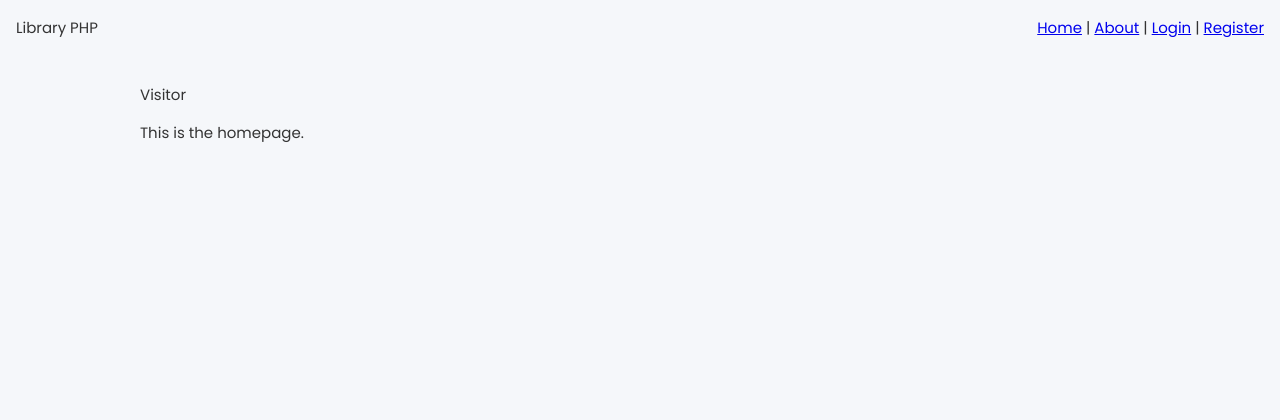
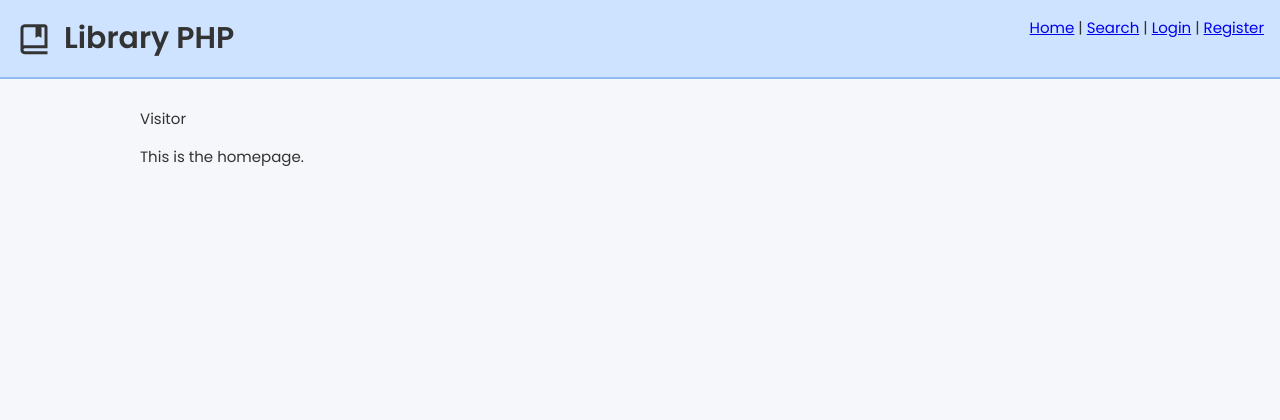
Before and after one commit to JesperD17/Library-php, a PHP site: page / in a window 1280 px wide. Shown: the top 420 px of the page. Run offline with PHP 8.4, Linux system fonts and the light colour scheme.

Commit message:
Added: Authcheck functions and 403 page, better template html structure and small css changes.

```diff
--- a/actions/auth/checkedLogin.php
+++ /dev/null
@@ -1,5 +0,0 @@
-<?php
-    function index() {
-        return ['Alice', 'Bob', 'Charlie'];
-    }
-?>
--- a/actions/auth/loginUser.php
+++ b/actions/auth/loginUser.php
@@ -1,5 +1,4 @@
 <?php
-session_start();
 include '../includes/dbConnection.php';
 
 if ($conn->connect_error) die("Connection failed: " . $conn->connect_error);
--- a/actions/auth/registerUser.php
+++ b/actions/auth/registerUser.php
@@ -1,5 +1,4 @@
 <?php
-session_start();
 include '../includes/dbConnection.php';
 
 if ($conn->connect_error) die("Connection failed: " . $conn->connect_error);
--- a/actions/includes/dbConnection.php
+++ b/actions/includes/dbConnection.php
@@ -5,9 +5,8 @@ $password = "";
 $dbname = "library";
 
 $conn = new mysqli($servername, $username, $password, $dbname);
-
 if ($conn->connect_error) {
   die("Connection failed: " . $conn->connect_error);
 }
-echo "Connected successfully";
+// echo "Connected successfully";
 ?>
--- /dev/null
+++ b/assets/component.css
@@ -0,0 +1,11 @@
+.logo {
+  display: flex;
+  align-items: center;
+  gap: 0.4em;
+  font-weight: 600;
+  font-size: clamp(1rem, 2.5vw, 2rem);
+}
+
+.logo i {
+  font-size: 1.2em;
+}
--- a/assets/forms.css
+++ b/assets/forms.css
@@ -12,7 +12,7 @@
 }
 
 .input {
-    width: 100%;
-    height: 30px;
+    width: -webkit-fill-available;
+    height: 25px;
     padding-left: 10px;
 }
--- a/assets/global.css
+++ b/assets/global.css
@@ -4,6 +4,7 @@
     --border-radius: 8px;
 
     --color-primary: #90baf0;
+    --color-background-alt: #cee3ff;
     --color-secondary: #ffffff;
     --color-tertary: #4a90e2;
     --color-background: #f5f7fa;
@@ -173,11 +174,16 @@ html, body {
 /* colors */
 .bg-primary {
     background-color: var(--color-primary);
-    color: white;
+    color: var(--color-text-secondary);
 }
 
 .bg-background {
     background-color: var(--color-background);
+    color: var(--color-text-primary);
+}
+
+.bg-background-alt {
+    background-color: var(--color-background-alt);
     color: var(--color-text-primary);
 }
 
@@ -188,6 +194,11 @@ html, body {
 
 .border {
     border: 2px solid var(--color-primary);
+    outline: none;
+}
+
+.border-btm {
+    border-bottom: 2px solid var(--color-primary);
     outline: none;
 }
 
--- a/includes/header.php
+++ b/includes/header.php
@@ -1,8 +1,8 @@
-<div class="flex-row justify-between padding-all">
-    <div class="title">Library PHP</div>
+<div class="flex-row justify-between padding-all bg-background-alt border-btm">
+    <div class="logo"><i class='bx bx-book-bookmark'></i> Library PHP</div>
     <div>
         <a href="./home">Home</a> |
-        <a href="./search">About</a> |
+        <a href="./search">Search</a> |
         <a href="./login">Login</a> |
         <a href="./register">Register</a>
     </div>
--- a/includes/styles.php
+++ b/includes/styles.php
@@ -3,9 +3,14 @@
     function poppinFonts() {
         return "@import url('https://fonts.googleapis.com/css2?family=Poppins:wght@300;400;600&display=swap');";
     }
+    function boxiconsFonts() {
+        return "@import url('https://unpkg.com/boxicons@2.1.4/css/boxicons.min.css');";
+    }
     echo poppinFonts();
+    echo boxiconsFonts();
     $css = file_get_contents(__DIR__ . '/../assets/global.css') . "\n";
-    $css .= file_get_contents(__DIR__ . '/../assets/forms.css');
+    $css .= file_get_contents(__DIR__ . '/../assets/forms.css') . "\n";
+    $css .= file_get_contents(__DIR__ . '/../assets/component.css') . "\n";
     echo $css;
     ?>
 </style>
--- a/includes/template.php
+++ b/includes/template.php
@@ -2,8 +2,16 @@
 
 function renderPage($view, $data = []) {
     extract($data);
-    include 'includes/styles.php';
     ?>
+    <!doctype html>
+    <html lang="en">
+    <head>
+        <meta charset="utf-8">
+        <meta name="viewport" content="width=device-width, initial-scale=1">
+        <title>Library PHP</title>
+        <?php include 'includes/styles.php'; ?>
+    </head>
+    <body>
     <div class="h-100-w-100 flex-col bg-background">
     <?php
     include 'includes/header.php';
@@ -17,13 +25,23 @@ function renderPage($view, $data = []) {
     include 'includes/footer.php';
     ?>
     </div>
+    </body>
+    </html>
     <?php
 }
 
 function renderAction($view, $data = []) {
     extract($data);
-    include 'includes/styles.php';
     ?>
+    <!doctype html>
+    <html lang="en">
+    <head>
+        <meta charset="utf-8">
+        <meta name="viewport" content="width=device-width, initial-scale=1">
+        <title>Action - Library PHP</title>
+        <?php include 'includes/styles.php'; ?>
+    </head>
+    <body>
         <div class="h-100-w-100 flex-col bg-background">
             <div class="page-width">
                 <?php
@@ -31,6 +49,8 @@ function renderAction($view, $data = []) {
                 ?>
             </div>
         </div>
+    </body>
+    </html>
     <?php
 }
 
--- a/index.php
+++ b/index.php
@@ -10,7 +10,17 @@ if ($page === '') $page = 'home';
 $path = "pages/$page.php";
 $actionPath = "actions/$page.php";
 
-if (file_exists($path)) {
+$authPaths = ["search"];
+
+if (file_exists($path) && in_array($page, $authPaths)) {
+    include 'actions/includes/authCheck.php';
+    if (!requireAuth()) {
+        http_response_code(403);
+        include 'pages/403.php';
+        exit;
+    }
+    renderPage($page);
+} else if (file_exists($path)) {
     renderPage($page);
 } else if (file_exists($actionPath)) {
     renderAction($actionPath);
--- /dev/null
+++ b/pages/403.php
@@ -0,0 +1,4 @@
+<div>
+    <h1>403 - Forbidden</h1>
+    <p>Sorry, you do not have permission to access this page.</p>
+</div>
--- a/pages/search.php
+++ b/pages/search.php
@@ -1,3 +1,4 @@
 <?php
+?>
 
-?>
+<div>search</div>
```
Also changed, not shown: actions/includes/authCheck.php (+17 -0 lines).
